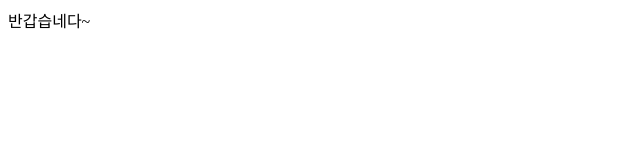
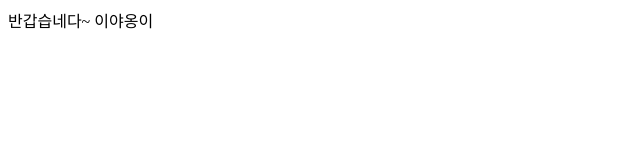
Before and after one commit to skfkdem33/test, a plain HTML site: page webtest/WebContent/index.html in a window 1280 px wide. Shown: the full height of the page, 0-640 px from the left. Drawn offline with Linux system fonts and the light colour scheme.

Commit message:
안녕하세요 문구추가

```diff
--- a/webtest/WebContent/index.html
+++ b/webtest/WebContent/index.html
@@ -6,6 +6,7 @@
 </head>
 <body>
 반갑습네다~
+이야옹이
 
 </body>
 </html>
```
